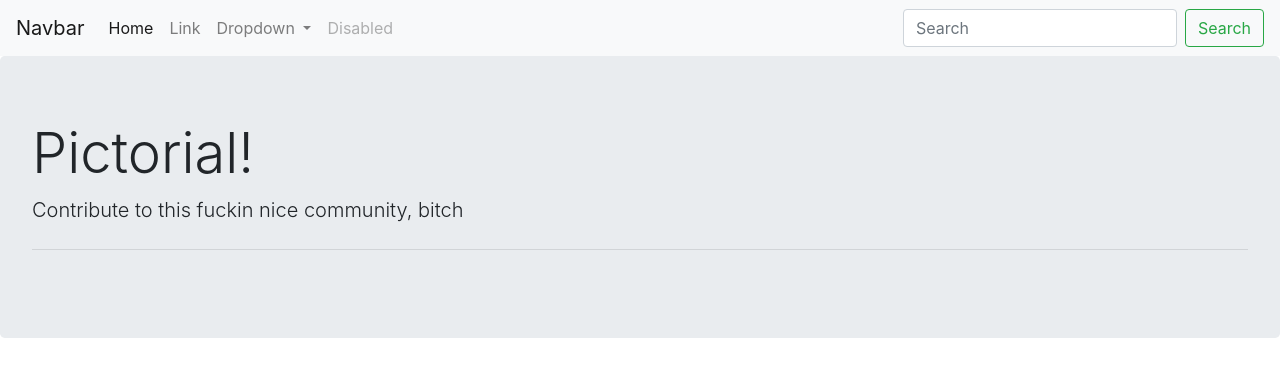
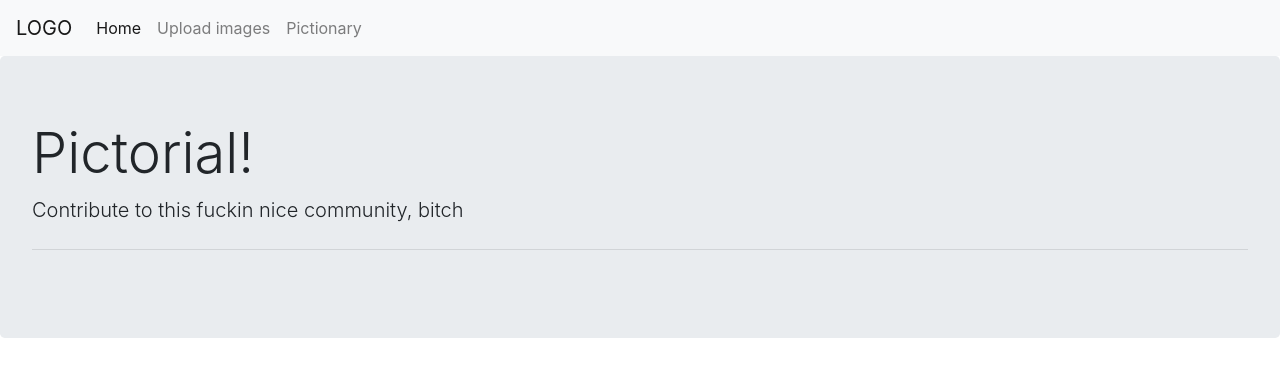
Before and after one commit to topwasu/pictorial, a plain HTML site: page index.html in a window 1280 px wide. Drawn offline with nearby package versions, Linux system fonts and the light colour scheme.

Commit message:
modify the navbar

```diff
--- a/index.html
+++ b/index.html
@@ -12,7 +12,7 @@
   </head>
   <body>
     <nav class="navbar navbar-expand-lg navbar-light bg-light">
-    <a class="navbar-brand" href="#">Navbar</a>
+    <a class="navbar-brand" href="#">LOGO</a>
     <button class="navbar-toggler" type="button" data-toggle="collapse" data-target="#navbarSupportedContent" aria-controls="navbarSupportedContent" aria-expanded="false" aria-label="Toggle navigation">
       <span class="navbar-toggler-icon"></span>
     </button>
@@ -20,30 +20,15 @@
     <div class="collapse navbar-collapse" id="navbarSupportedContent">
       <ul class="navbar-nav mr-auto">
         <li class="nav-item active">
-          <a class="nav-link" href="#">Home <span class="sr-only">(current)</span></a>
+          <a class="nav-link" href="#">Home</a>
         </li>
         <li class="nav-item">
-          <a class="nav-link" href="#">Link</a>
-        </li>
-        <li class="nav-item dropdown">
-          <a class="nav-link dropdown-toggle" href="#" id="navbarDropdown" role="button" data-toggle="dropdown" aria-haspopup="true" aria-expanded="false">
-            Dropdown
-          </a>
-          <div class="dropdown-menu" aria-labelledby="navbarDropdown">
-            <a class="dropdown-item" href="#">Action</a>
-            <a class="dropdown-item" href="#">Another action</a>
-            <div class="dropdown-divider"></div>
-            <a class="dropdown-item" href="#">Something else here</a>
-          </div>
+          <a class="nav-link" href="#">Upload images</a>
         </li>
         <li class="nav-item">
-          <a class="nav-link disabled" href="#" tabindex="-1" aria-disabled="true">Disabled</a>
+          <a class="nav-link" href="#">Pictionary</a>
         </li>
       </ul>
-      <form class="form-inline my-2 my-lg-0">
-        <input class="form-control mr-sm-2" type="search" placeholder="Search" aria-label="Search">
-        <button class="btn btn-outline-success my-2 my-sm-0" type="submit">Search</button>
-      </form>
     </div>
   </nav>
     <div class="jumbotron">
```
